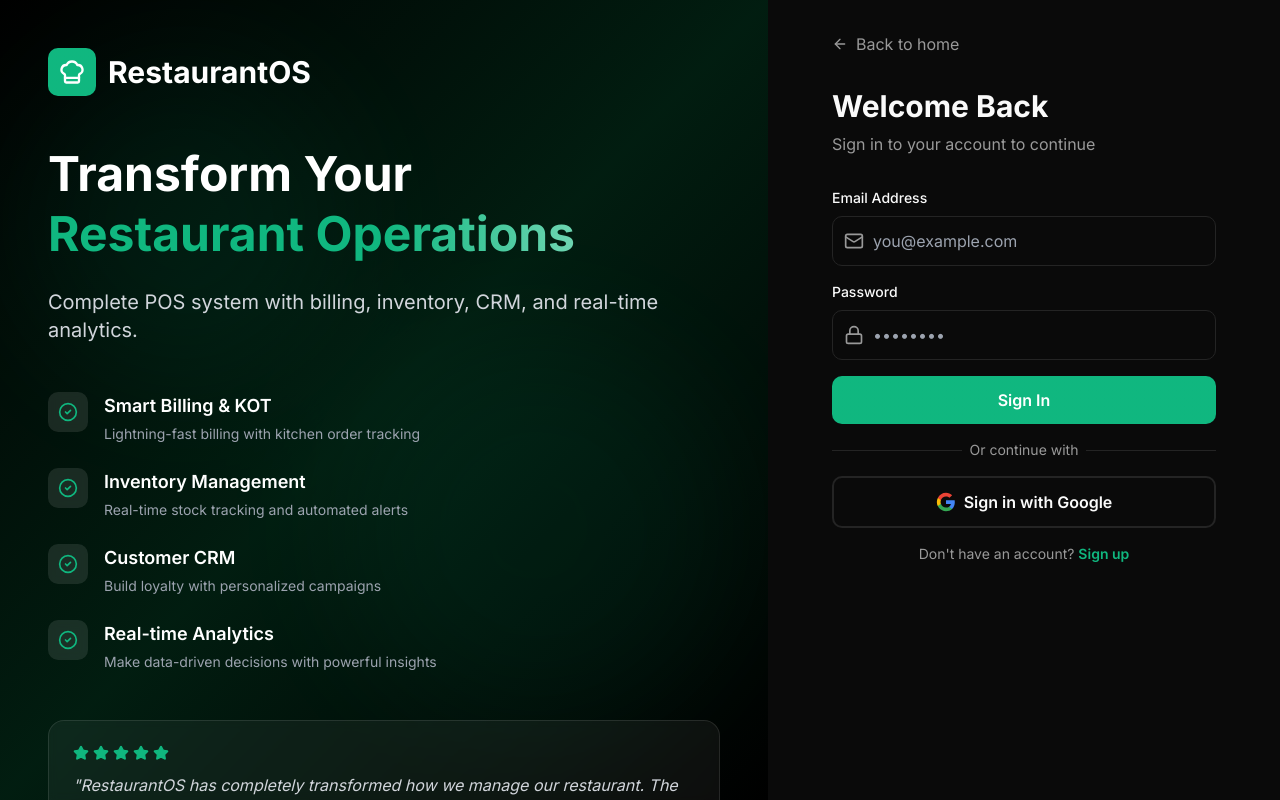
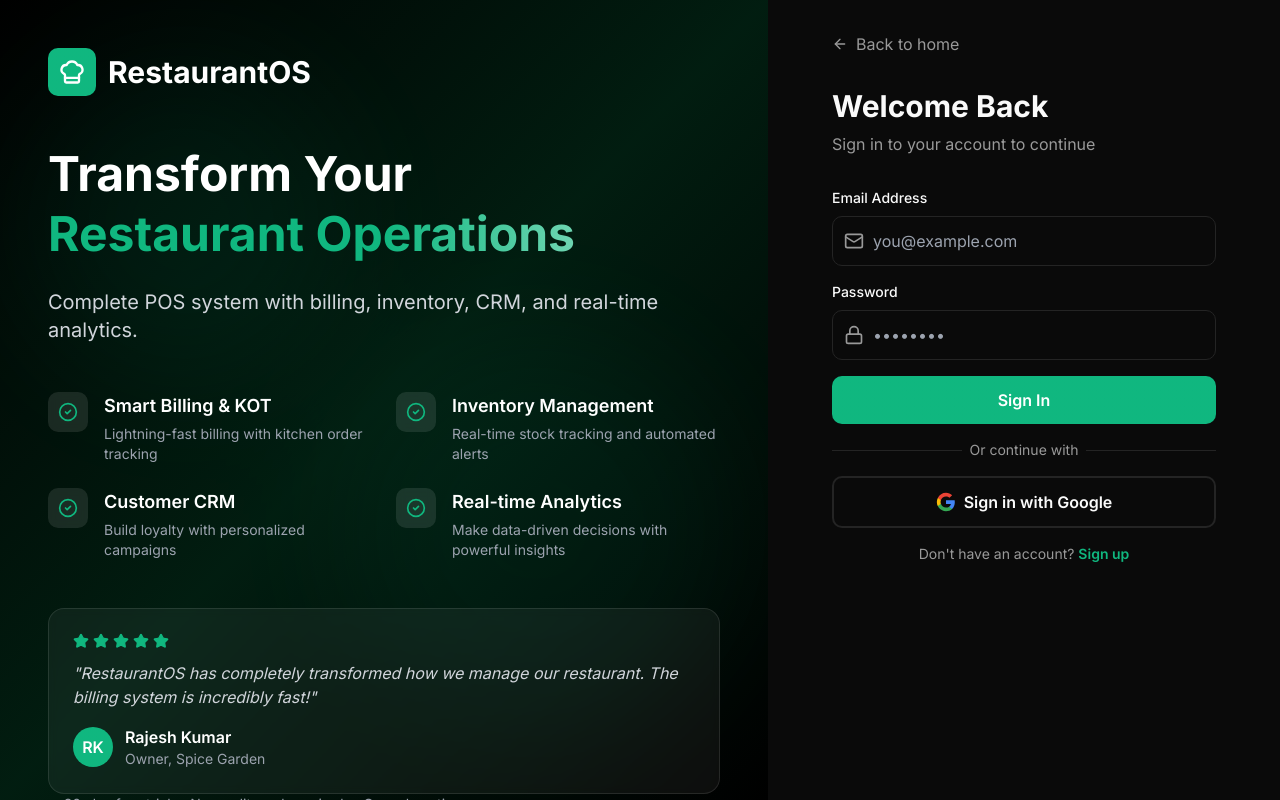
Before and after one commit to gobinathmbt/Restaurant_Os, a React (Vite) app in the folder frontend/: page /auth in a window 1280 px wide. Built offline with nearby package versions, Linux system fonts and the light colour scheme; no server answers.

Commit message:
Initial Push

```diff
--- a/frontend/src/pages/Auth.tsx
+++ b/frontend/src/pages/Auth.tsx
@@ -212,7 +212,7 @@
             </p>
           </motion.div>
 
-          <div className="space-y-6">
+          <div className="grid grid-cols-1 md:grid-cols-2 gap-6">
             {[
               { icon: CheckCircle2, title: 'Smart Billing & KOT', desc: 'Lightning-fast billing with kitchen order tracking' },
               { icon: CheckCircle2, title: 'Inventory Management', desc: 'Real-time stock tracking and automated alerts' },
@@ -236,6 +236,7 @@
               </motion.div>
             ))}
           </div>
+
 
           <motion.div
             initial={{ y: 20, opacity: 0 }}
@@ -394,10 +395,10 @@
                   className="w-full border-2 border-border text-foreground py-3 rounded-lg hover:bg-muted transition-all font-semibold flex items-center justify-center gap-2 disabled:opacity-50 disabled:cursor-not-allowed"
                 >
                   <svg className="w-5 h-5" viewBox="0 0 24 24">
-                    <path fill="#4285F4" d="M22.56 12.25c0-.78-.07-1.53-.2-2.25H12v4.26h5.92c-.26 1.37-1.04 2.53-2.21 3.31v2.77h3.57c2.08-1.92 3.28-4.74 3.28-8.09z"/>
-                    <path fill="#34A853" d="M12 23c2.97 0 5.46-.98 7.28-2.66l-3.57-2.77c-.98.66-2.23 1.06-3.71 1.06-2.86 0-5.29-1.93-6.16-4.53H2.18v2.84C3.99 20.53 7.7 23 12 23z"/>
-                    <path fill="#FBBC05" d="M5.84 14.09c-.22-.66-.35-1.36-.35-2.09s.13-1.43.35-2.09V7.07H2.18C1.43 8.55 1 10.22 1 12s.43 3.45 1.18 4.93l2.85-2.22.81-.62z"/>
-                    <path fill="#EA4335" d="M12 5.38c1.62 0 3.06.56 4.21 1.64l3.15-3.15C17.45 2.09 14.97 1 12 1 7.7 1 3.99 3.47 2.18 7.07l3.66 2.84c.87-2.6 3.3-4.53 6.16-4.53z"/>
+                    <path fill="#4285F4" d="M22.56 12.25c0-.78-.07-1.53-.2-2.25H12v4.26h5.92c-.26 1.37-1.04 2.53-2.21 3.31v2.77h3.57c2.08-1.92 3.28-4.74 3.28-8.09z" />
+                    <path fill="#34A853" d="M12 23c2.97 0 5.46-.98 7.28-2.66l-3.57-2.77c-.98.66-2.23 1.06-3.71 1.06-2.86 0-5.29-1.93-6.16-4.53H2.18v2.84C3.99 20.53 7.7 23 12 23z" />
+                    <path fill="#FBBC05" d="M5.84 14.09c-.22-.66-.35-1.36-.35-2.09s.13-1.43.35-2.09V7.07H2.18C1.43 8.55 1 10.22 1 12s.43 3.45 1.18 4.93l2.85-2.22.81-.62z" />
+                    <path fill="#EA4335" d="M12 5.38c1.62 0 3.06.56 4.21 1.64l3.15-3.15C17.45 2.09 14.97 1 12 1 7.7 1 3.99 3.47 2.18 7.07l3.66 2.84c.87-2.6 3.3-4.53 6.16-4.53z" />
                   </svg>
                   Sign in with Google
                 </button>
@@ -594,10 +595,10 @@
                   className="w-full border-2 border-border text-foreground py-3 rounded-lg hover:bg-muted transition-all font-semibold flex items-center justify-center gap-2 disabled:opacity-50 disabled:cursor-not-allowed"
                 >
                   <svg className="w-5 h-5" viewBox="0 0 24 24">
-                    <path fill="#4285F4" d="M22.56 12.25c0-.78-.07-1.53-.2-2.25H12v4.26h5.92c-.26 1.37-1.04 2.53-2.21 3.31v2.77h3.57c2.08-1.92 3.28-4.74 3.28-8.09z"/>
-                    <path fill="#34A853" d="M12 23c2.97 0 5.46-.98 7.28-2.66l-3.57-2.77c-.98.66-2.23 1.06-3.71 1.06-2.86 0-5.29-1.93-6.16-4.53H2.18v2.84C3.99 20.53 7.7 23 12 23z"/>
-                    <path fill="#FBBC05" d="M5.84 14.09c-.22-.66-.35-1.36-.35-2.09s.13-1.43.35-2.09V7.07H2.18C1.43 8.55 1 10.22 1 12s.43 3.45 1.18 4.93l2.85-2.22.81-.62z"/>
-                    <path fill="#EA4335" d="M12 5.38c1.62 0 3.06.56 4.21 1.64l3.15-3.15C17.45 2.09 14.97 1 12 1 7.7 1 3.99 3.47 2.18 7.07l3.66 2.84c.87-2.6 3.3-4.53 6.16-4.53z"/>
+                    <path fill="#4285F4" d="M22.56 12.25c0-.78-.07-1.53-.2-2.25H12v4.26h5.92c-.26 1.37-1.04 2.53-2.21 3.31v2.77h3.57c2.08-1.92 3.28-4.74 3.28-8.09z" />
+                    <path fill="#34A853" d="M12 23c2.97 0 5.46-.98 7.28-2.66l-3.57-2.77c-.98.66-2.23 1.06-3.71 1.06-2.86 0-5.29-1.93-6.16-4.53H2.18v2.84C3.99 20.53 7.7 23 12 23z" />
+                    <path fill="#FBBC05" d="M5.84 14.09c-.22-.66-.35-1.36-.35-2.09s.13-1.43.35-2.09V7.07H2.18C1.43 8.55 1 10.22 1 12s.43 3.45 1.18 4.93l2.85-2.22.81-.62z" />
+                    <path fill="#EA4335" d="M12 5.38c1.62 0 3.06.56 4.21 1.64l3.15-3.15C17.45 2.09 14.97 1 12 1 7.7 1 3.99 3.47 2.18 7.07l3.66 2.84c.87-2.6 3.3-4.53 6.16-4.53z" />
                   </svg>
                   Sign up with Google
                 </button>
```
